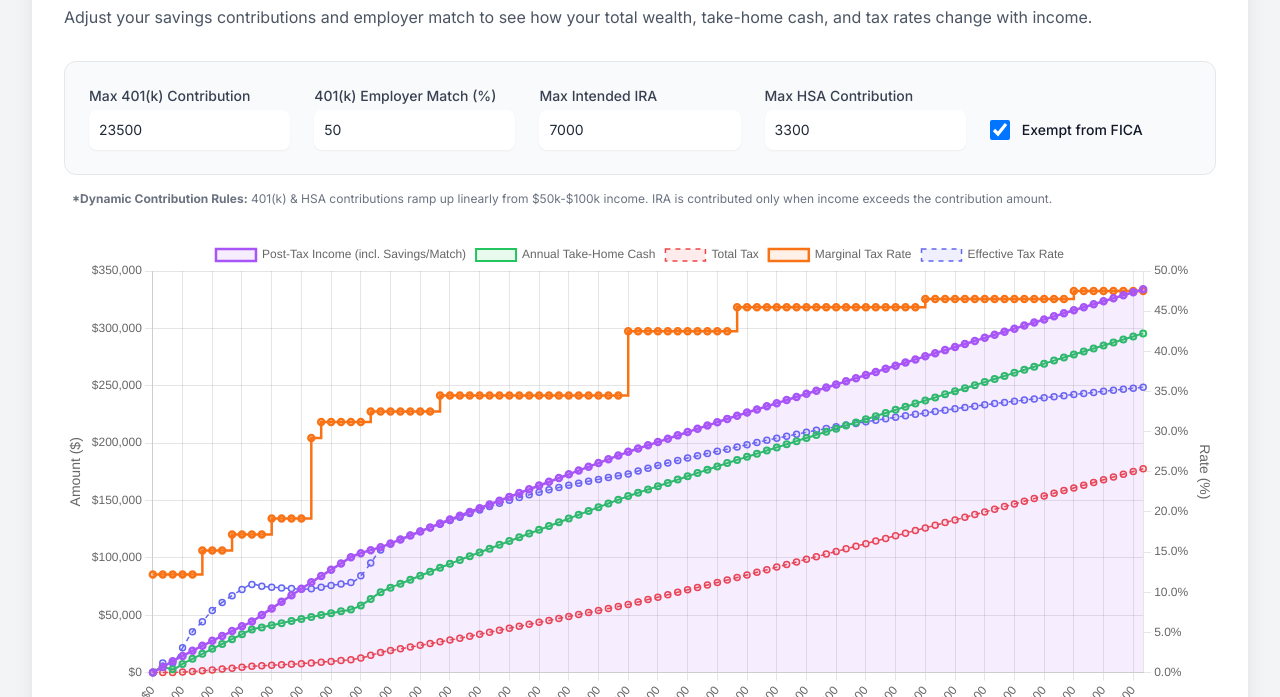
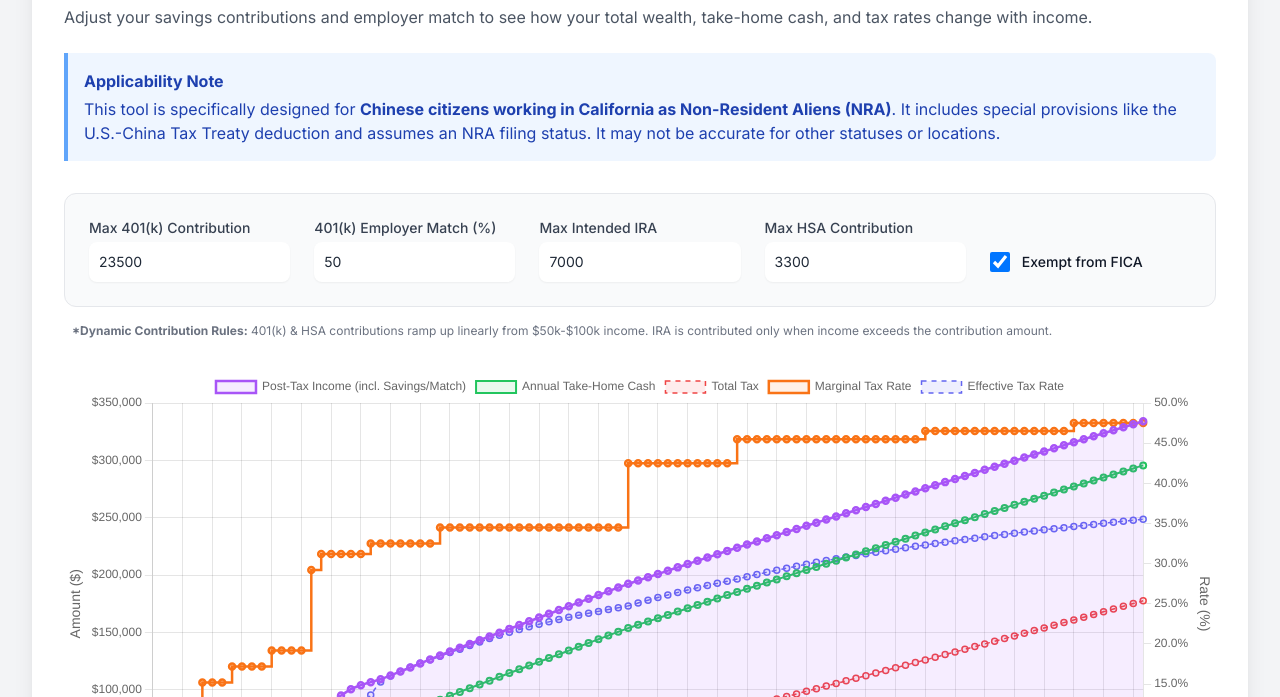
Before and after one commit to MartinHou/TaxCalculator, a plain HTML site: page calculator.html in a window 1280 px wide. Shown: the part 103-800 px from the top of the page. Drawn offline with nearby package versions, Linux system fonts and the light colour scheme.

Commit message:
Add Applicability Note

```diff
--- a/calculator.html
+++ b/calculator.html
@@ -71,7 +71,12 @@
             </div>
 
             <h1 data-lang-key="title" class="text-2xl md:text-3xl font-bold text-gray-900 mb-2"></h1>
-            <p data-lang-key="subtitle" class="text-gray-600 mb-8"></p>
+            <p data-lang-key="subtitle" class="text-gray-600 mb-6"></p>
+
+            <!-- NEW: Applicability Instructions -->
+            <div data-lang-key="instructions" class="mb-8 p-4 bg-blue-50 border-l-4 border-blue-400 text-blue-800 rounded-r-lg">
+            </div>
+
 
             <!-- User Input Controls -->
             <div class="grid grid-cols-1 md:grid-cols-3 lg:grid-cols-5 gap-6 mb-4 p-6 bg-gray-50 rounded-xl border border-gray-200">
@@ -125,6 +130,10 @@
             en: {
                 title: "NRA Tax & Income Analyzer (2025)",
                 subtitle: "Adjust your savings contributions and employer match to see how your total wealth, take-home cash, and tax rates change with income.",
+                instructions: `
+                    <h3 class="font-bold mb-1">Applicability Note</h3>
+                    <p>This tool is specifically designed for <strong>Chinese citizens working in California as Non-Resident Aliens (NRA)</strong>. It includes special provisions like the U.S.-China Tax Treaty deduction and assumes an NRA filing status. It may not be accurate for other statuses or locations.</p>
+                `,
                 label401k: "Max 401(k) Contribution",
                 labelMatch: "401(k) Employer Match (%)",
                 labelIRA: "Max Intended IRA",
@@ -150,6 +159,10 @@
             zh: {
                 title: "NRA 税务与收入关系分析 (2025年标准)",
                 subtitle: "调整储蓄上限和雇主匹配，查看您的总财富、到手现金及税率变化。",
+                instructions: `
+                    <h3 class="font-bold mb-1">适用范围说明</h3>
+                    <p>本工具专为<strong>作为非居民外籍人士 (NRA) 在加利福尼亚州工作的中国公民</strong>设计。计算中包含了中美税务协定优惠等特殊条款，并基于NRA报税身份。本工具可能不适用于其他身份或地区的税务计算。</p>
+                `,
                 label401k: "401(k) 最大供款",
                 labelMatch: "401(k) 雇主匹配(%)",
                 labelIRA: "计划 IRA 最大供款",
```
